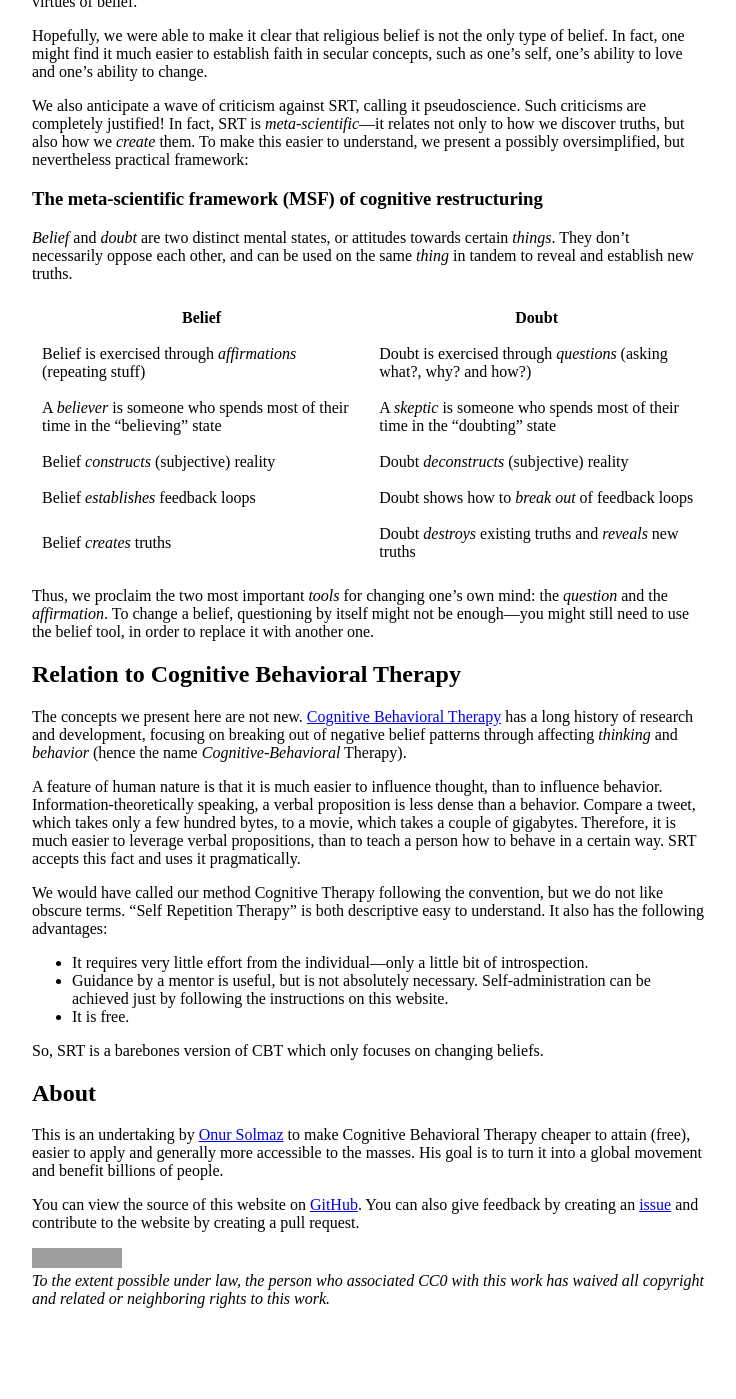
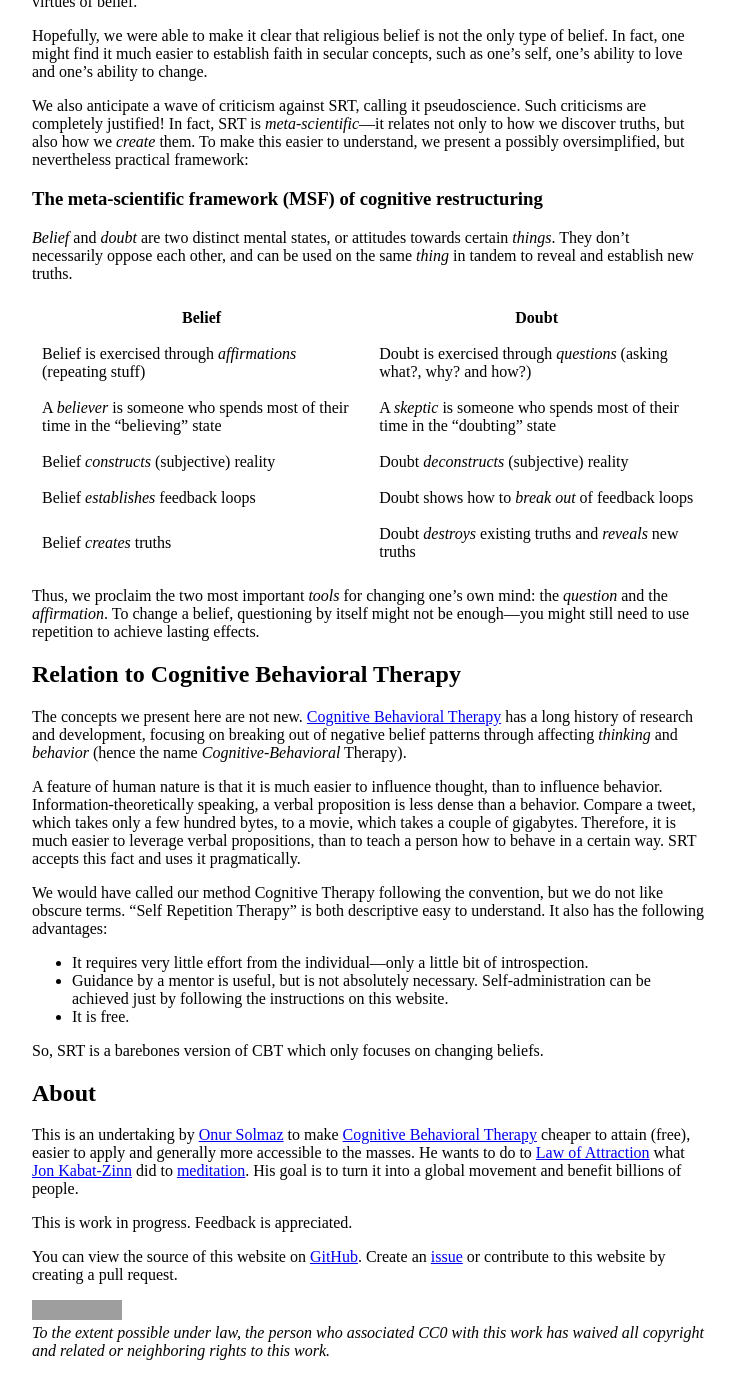
Before and after one commit to seandlg/repetition-works, a Jekyll site: the page built from index.md, in a window 1280 px wide and 1400 px high, scrolled down 7185 px. Shown: the whole window, without its empty margins (8-744 px from the left). Built offline with Jekyll 4.4.1, drawn with Linux system fonts in a browser that asks for light colours; before the commit the page ends 8533 px from its top, so only the background shows below that; grey boxes are pictures that could not be loaded.

Commit message:
Minor changes

```diff
--- a/index.md
+++ b/index.md
@@ -235,7 +235,7 @@ We also anticipate a wave of criticism against SRT, calling it pseudoscience. Su
 | Belief *establishes* feedback loops | Doubt shows how to *break out* of feedback loops |
 | Belief *creates* truths | Doubt *destroys* existing truths and *reveals* new truths |
 
-Thus, we proclaim the two most important *tools* for changing one's own mind: the *question* and the *affirmation*. To change a belief, questioning by itself might not be enough---you might still need to use the belief tool, in order to replace it with another one.
+Thus, we proclaim the two most important *tools* for changing one's own mind: the *question* and the *affirmation*. To change a belief, questioning by itself might not be enough---you might still need to use repetition to achieve lasting effects.
 
 ## Relation to Cognitive Behavioral Therapy
 
@@ -253,8 +253,10 @@ So, SRT is a barebones version of CBT which only focuses on changing beliefs.
 
 ## About
 
-This is an undertaking by [Onur Solmaz](https://twitter.com/OnurHSolmaz) to make Cognitive Behavioral Therapy cheaper to attain (free), easier to apply and generally more accessible to the masses. His goal is to turn it into a global movement and benefit billions of people.
+This is an undertaking by [Onur Solmaz](https://twitter.com/OnurHSolmaz) to make [Cognitive Behavioral Therapy](https://en.wikipedia.org/wiki/Cognitive_behavioral_therapy) cheaper to attain (free), easier to apply and generally more accessible to the masses. He wants to do to [Law of Attraction](https://en.wikipedia.org/wiki/Law_of_attraction_(New_Thought)) what [Jon Kabat-Zinn](https://en.wikipedia.org/wiki/Jon_Kabat-Zinn) did to [meditation](https://en.wikipedia.org/wiki/Meditation). His goal is to turn it into a global movement and benefit billions of people.
 
-You can view the source of this website on [GitHub](https://github.com/osolmaz/repetition-works/). You can also give feedback by creating an [issue](https://github.com/osolmaz/repetition-works/issues) and contribute to the website by creating a pull request.
+This is work in progress. Feedback is appreciated.
+
+You can view the source of this website on [GitHub](https://github.com/osolmaz/repetition-works/). Create an [issue](https://github.com/osolmaz/repetition-works/issues) or contribute to this website by creating a pull request.
 
 <!-- [RSS feed](/feed.xml) -->
```
